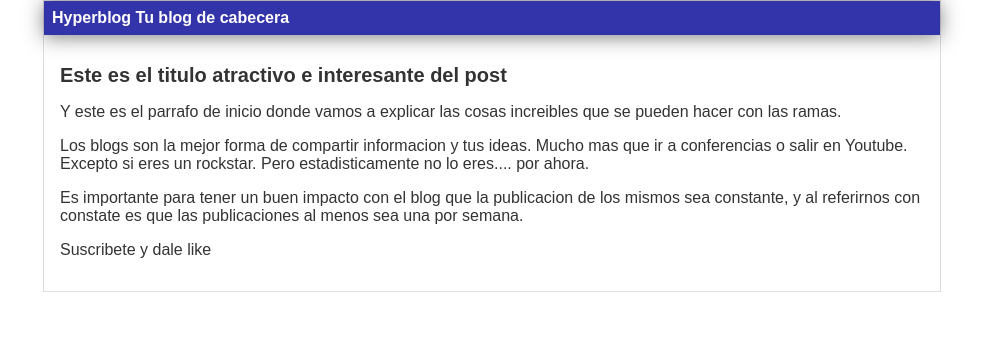
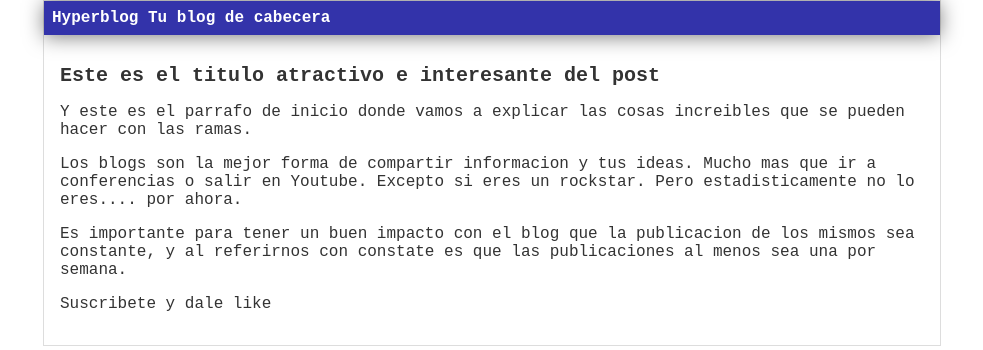
Before and after one commit to yormanamaro/hyperblog, a plain HTML site: page index.html in a window 1280 px wide. Shown: the whole page, without its empty margins (148-1131 px from the left). Drawn offline with Linux system fonts and the light colour scheme.

Commit message:
Se realiza modificacion del tipo de letra directamente en master

```diff
--- a/style.css
+++ b/style.css
@@ -2,7 +2,7 @@ body
 {
     color: #333;
     text-align: center;
-    font-family: Arial, Helvetica, sans-serif;
+    font-family: monospace;
     font-size: 16px;
     margin: 0;
     padding: 0;
```
